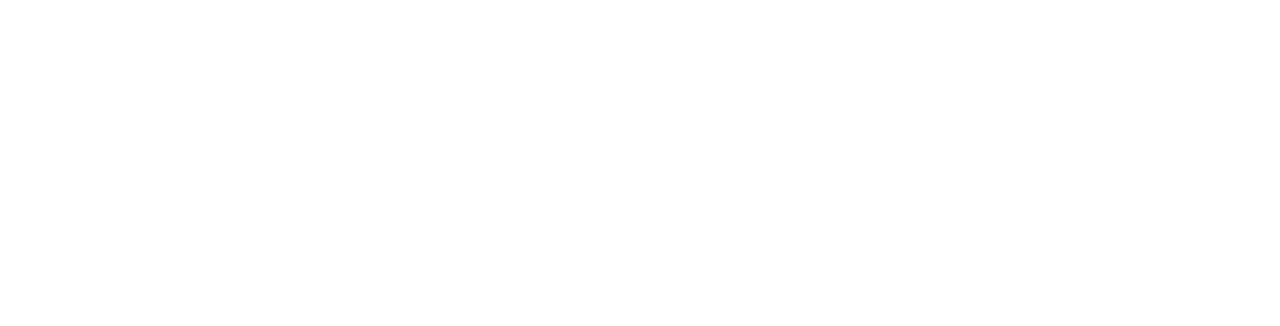
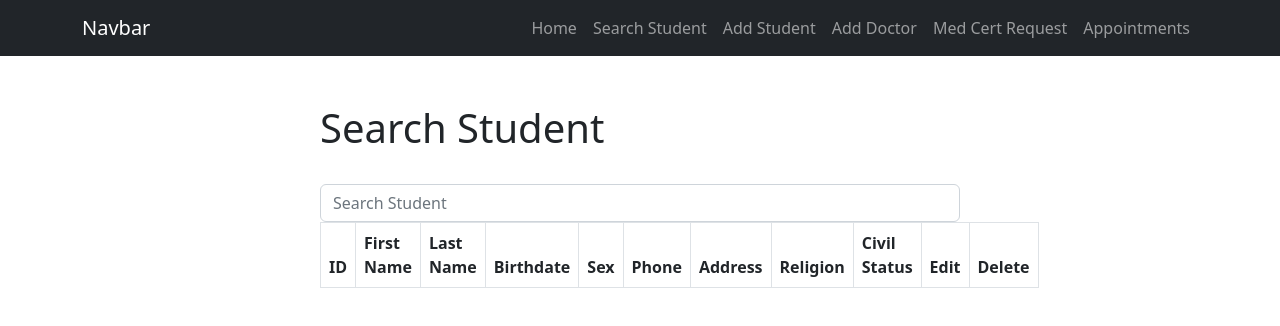
Before and after one commit to braincellsbyebye/capstone-frontend, a React (Create React App) app: page /search in a window 1280 px wide. Before the commit this address had no page. Shown: the top 326 px of the page. Built offline with nearby package versions, Linux system fonts and the light colour scheme.

Commit message:
added  line chart unedited

```diff
--- a/src/App.js
+++ b/src/App.js
@@ -25,6 +25,8 @@ import MedCert from './pages/MedCert.js';
 import EditMedCert from './pages/EditMedCert.js';
 import UserProfile from './pages/UserProfile.js';
 import About from './pages/About.js';
+import SearchStudent from './pages/Search.js';
+import LineChart from './pages/LineChart.js';
 
 
 function App() {
@@ -46,8 +48,10 @@ function App() {
             <Route path="/dashboard" element={<Dashboard/>} />
             <Route path="/add-students" element={<AddStudent/>} />
 
+            <Route path="/linechart" element={<LineChart />}/>
             <Route path="/dentalapp" element={<DentalAppointment/>} />
             <Route path="/appindex" element={<AptIndex/>} />
+            <Route path="/search" element={<SearchStudent/>} />
             <Route path="/edit" element={<Edit/>} />
             <Route path="/add-doctors" element={<AddDoctor/>} />
             <Route path="/med" element={<MedCert/>}/>
--- a/src/Chart2.js
+++ b/src/Chart2.js
@@ -1,6 +1,5 @@
 import React, { Component } from 'react';
 import * as d3 from 'd3';
-import { render } from '@testing-library/react';
 
 class Chart2 extends Component {
 
--- /dev/null
+++ b/src/pages/LineChart.js
@@ -0,0 +1,62 @@
+import React, {useState, useRef, useEffect } from 'react';
+import * as d3 from 'd3';
+function LineChart(){
+    const [data, setData] = useState([""]);
+    const svgRef = useRef();
+
+    useEffect(() => {
+
+        fetch('http://localhost:8000/api/count').then((response) => response.json()).then((data) => {setData(data)})
+
+
+        const w = 300;
+        const h = 100;
+        const svg = d3.select(svgRef.current)
+            .attr('width', w)
+            .attr('height', h)
+            .style('background', '#d3d3d3')
+            .style('margin-top', '50')
+            .style('margin-left', '50')
+            .style('overflow', 'visible');
+
+        const xScale = d3.scaleLinear()
+            .domain([0, data.length - 1])
+            .range([0, w]);
+
+        const yScale = d3.scaleLinear()
+            .domain([0, h])
+            .range([h, 0])
+        const generateScaledLine = d3.line()
+            .x((d,i) => xScale(i))
+            .y(yScale)
+            .curve(d3.curveCardinal);
+
+        const xAxis = d3.axisBottom(xScale)
+            .ticks(data.length)
+            .tickFormat(i => i + 1);
+        const yAxis = d3.axisLeft(yScale)
+            .ticks(5);
+
+        svg.append('g')
+            .call(xAxis)
+            .attr('transform', `translate(0, ${h})`)
+
+        svg.append('g')
+            .call(yAxis);
+
+        svg.selectAll('.line')
+            .data([data])
+            .join('path')
+            .attr('d', d => generateScaledLine(d))
+            .attr('fill', 'none')
+            .attr('stroke', 'black')
+
+    },[data]);
+
+    return (
+        <div>
+            <svg ref={svgRef}></svg>
+        </div>
+    );
+}
+export default LineChart;
--- a/src/pages/Navbar.js
+++ b/src/pages/Navbar.js
@@ -18,7 +18,7 @@ function Navbar ()
                 <Link className="nav-link" to="/dashboard">Home</Link>
               </li>
               <li className="nav-item">
-                <Link className="nav-link" to="/about">About</Link>
+                <Link className="nav-link" to="/search">Search Student</Link>
               </li>
               <li className="nav-item">
                 <Link className="nav-link" to="/add-students">Add Student</Link>
--- /dev/null
+++ b/src/pages/Search.js
@@ -0,0 +1,103 @@
+import Navbar from "./Navbar";
+import { useState } from "react";
+import { Link } from 'react-router-dom';
+import axios from "axios";
+import swal from "sweetalert";
+
+function SearchStudent() {
+
+    const [table, setTable] = useState(null);
+
+    async function search(key) {
+        console.warn(key)
+        let result = await fetch("http://localhost:8000/api/search/"+key);
+        console.log(result);
+        result = await result.json();
+
+        var student_HTMLTABLE = result.map((item, index) => {
+          return (
+            <tr key={index}>
+              <td>{item.id}</td>
+              <td>{item.fname}</td>
+              <td>{item.lname}</td>
+              <td>{item.bday}</td>
+              <td>{item.sex}</td>
+              <td>{item.phone}</td>
+              <td>{item.address}</td>
+              <td>{item.religion}</td>
+              <td>{item.cvs}</td>
+              <td>
+                <Link
+                  to={"/edit"}
+                  state={item}
+                  className="btn btn-success btn-sm"
+                >
+                  Edit
+                </Link>
+              </td>
+              <td>
+                <button
+                  type="button"
+                  onClick={(e) => deleteStudent(e, item.id)}
+                  className="btn btn-danger btn-sm"
+                >
+                  Delete
+                </button>
+              </td>
+            </tr>
+          );
+        });
+        setTable(student_HTMLTABLE)
+
+    }
+
+        const deleteStudent = (e, id) => {
+            e.preventDefault();
+
+            const thisClicked = e.currentTarget;
+            thisClicked.innerText = "Deleting";
+
+            axios.delete(`/api/delete-student/${id}`).then((res) => {
+              if (res.data.status === 200) {
+                swal("Deleted!", res.data.message, "success");
+                thisClicked.closest("tr").remove();
+              } else if (res.data.status === 404) {
+                swal("Error", res.data.message, "error");
+                thisClicked.innerText = "Delete";
+              }
+            });
+          };
+
+    return (
+        <div>
+            <Navbar />
+            <div className="col-sm-6 offset-sm-3">
+                <h1>Search Student</h1>
+                <br/>
+                <input type='text' onChange={(e)=>search(e.target.value)} className="form-control" placeholder="Search Student" />
+            </div>
+            <div className="col-sm-6 offset-sm-3">
+                <table className="table table-bordered table-striped">
+                <thead>
+                    <tr>
+                    <th>ID</th>
+                    <th>First Name</th>
+                    <th>Last Name</th>
+                    <th>Birthdate</th>
+                    <th>Sex</th>
+                    <th>Phone</th>
+                    <th>Address</th>
+                    <th>Religion</th>
+                    <th>Civil Status</th>
+                    <th>Edit</th>
+                    <th>Delete</th>
+                    </tr>
+                </thead>
+                <tbody>{table}</tbody>
+                </table>
+            </div>
+        </div>
+    )
+}
+
+export default SearchStudent;
--- a/src/pages/ViewStudent.js
+++ b/src/pages/ViewStudent.js
@@ -4,11 +4,13 @@ import axios from "axios";
 import swal from "sweetalert";
 import Navbar from "./Navbar";
 import Chart2 from '../Chart2';
+import LineChart from "./LineChart";
 
 function Dashboard() {
   const [loading, setLoading] = useState(true);
   const [students, setStudents] = useState([]);
   const [doctors, setDoctors] = useState([]);
+
   const data2 = [25,10,15,20,25,30,35,40]
   const w = 900;
   const h = 500;
@@ -158,6 +160,7 @@ function Dashboard() {
         </div>
         <br></br>
         <Chart2 data={data2} w={w} h={h} color="green" />
+        <LineChart/>
         <hr></hr>
         <br></br>
         <h4 style={{ marginLeft: 50 }}>
```
